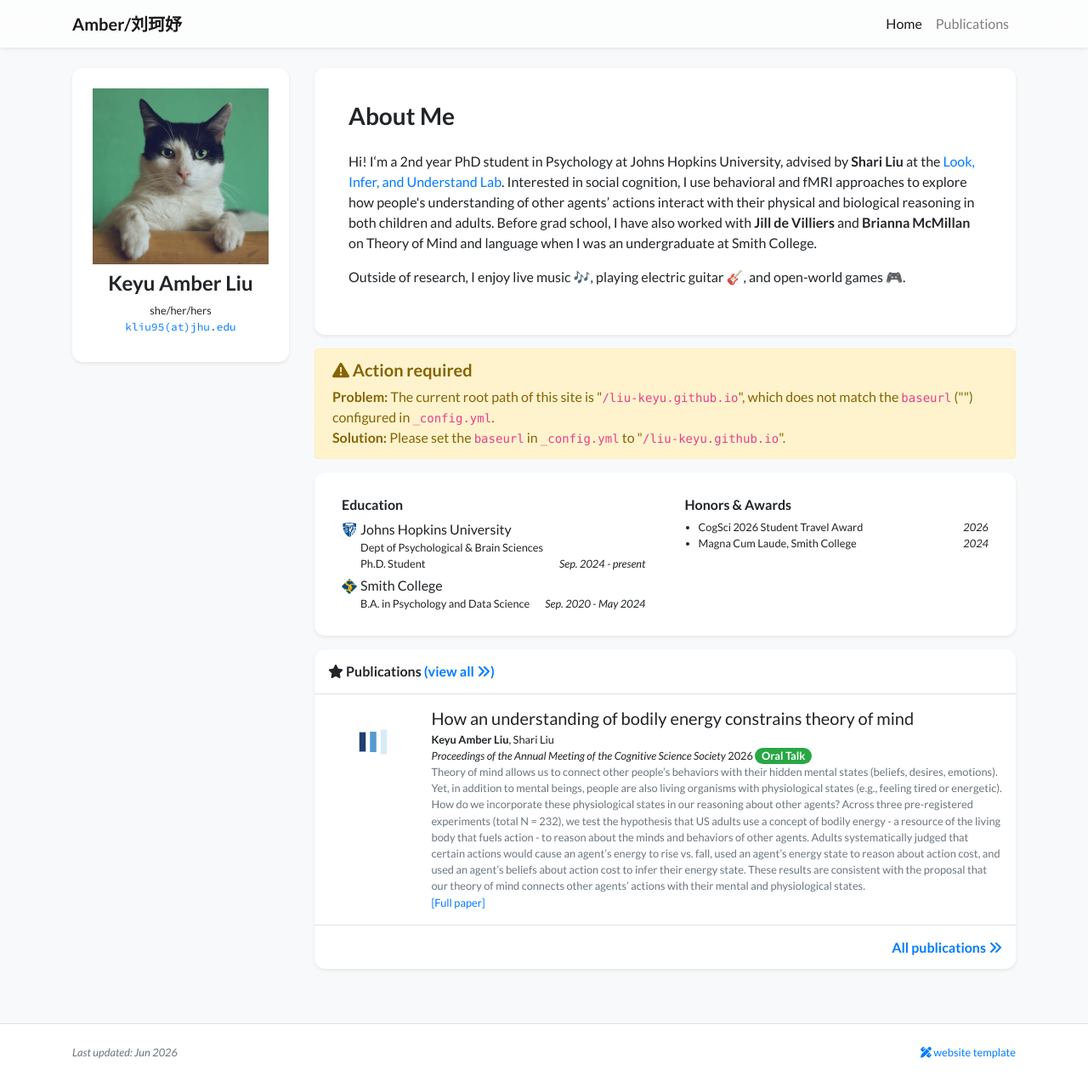
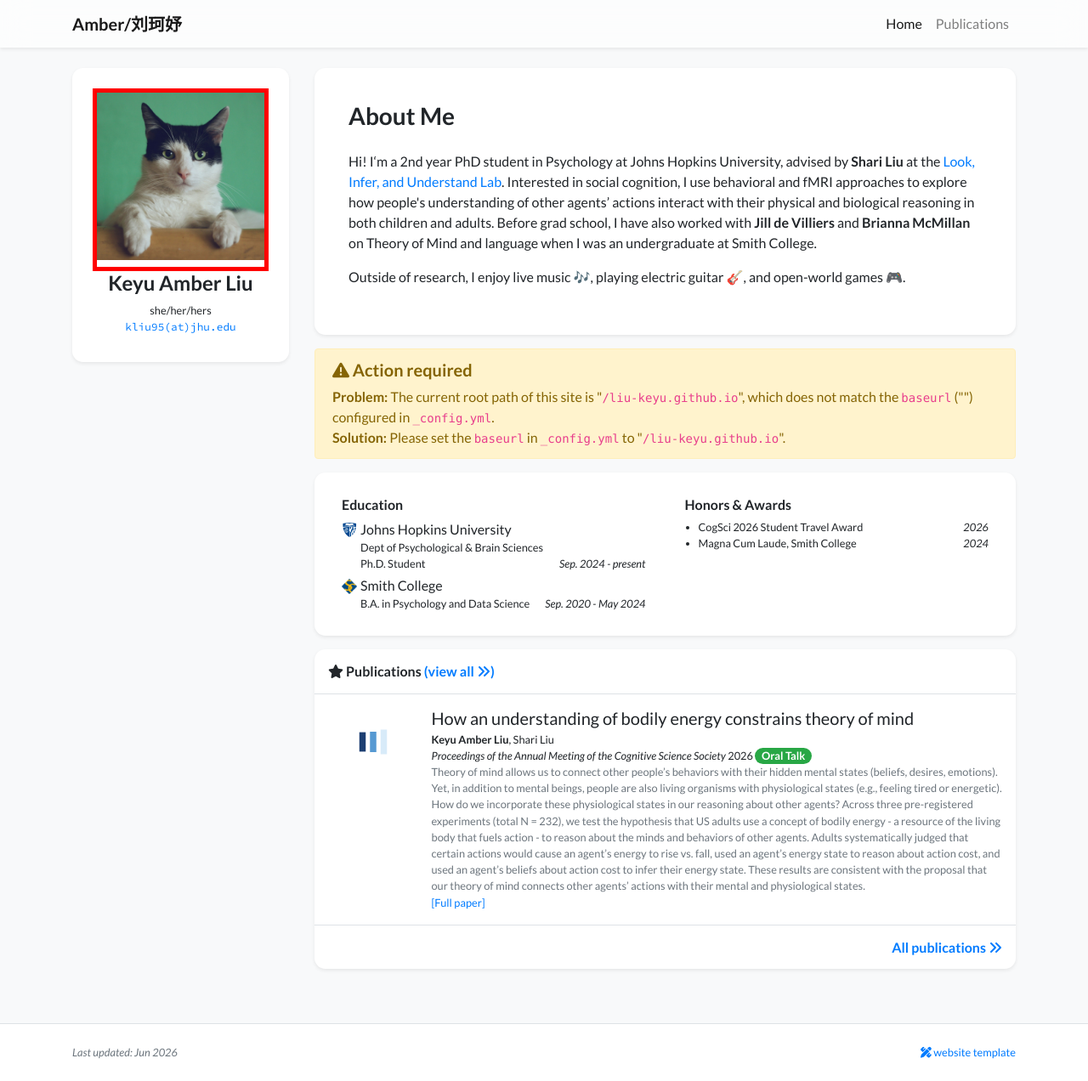
Before and after one commit to liu-keyu/liu-keyu.github.io, a Jekyll site: the page built from index.html, in a window 1280 px wide and 1272 px high. Shown: the whole window at 85% size. Built offline with Jekyll 4.4.1, drawn with Linux system fonts in a browser that asks for light colours; nearby versions of some CDN libraries; a style sheet for code colours, icons or effects is not loaded.

Commit message:
Update global.css

```diff
--- a/assets/css/global.css
+++ b/assets/css/global.css
@@ -151,3 +151,7 @@ div.lazy {
 .profile-image-container-mobile:hover .profile-image-hover {
     opacity: 1;
 }
+
+.profile-image-container {
+    border: 5px solid red !important;
+}
```
